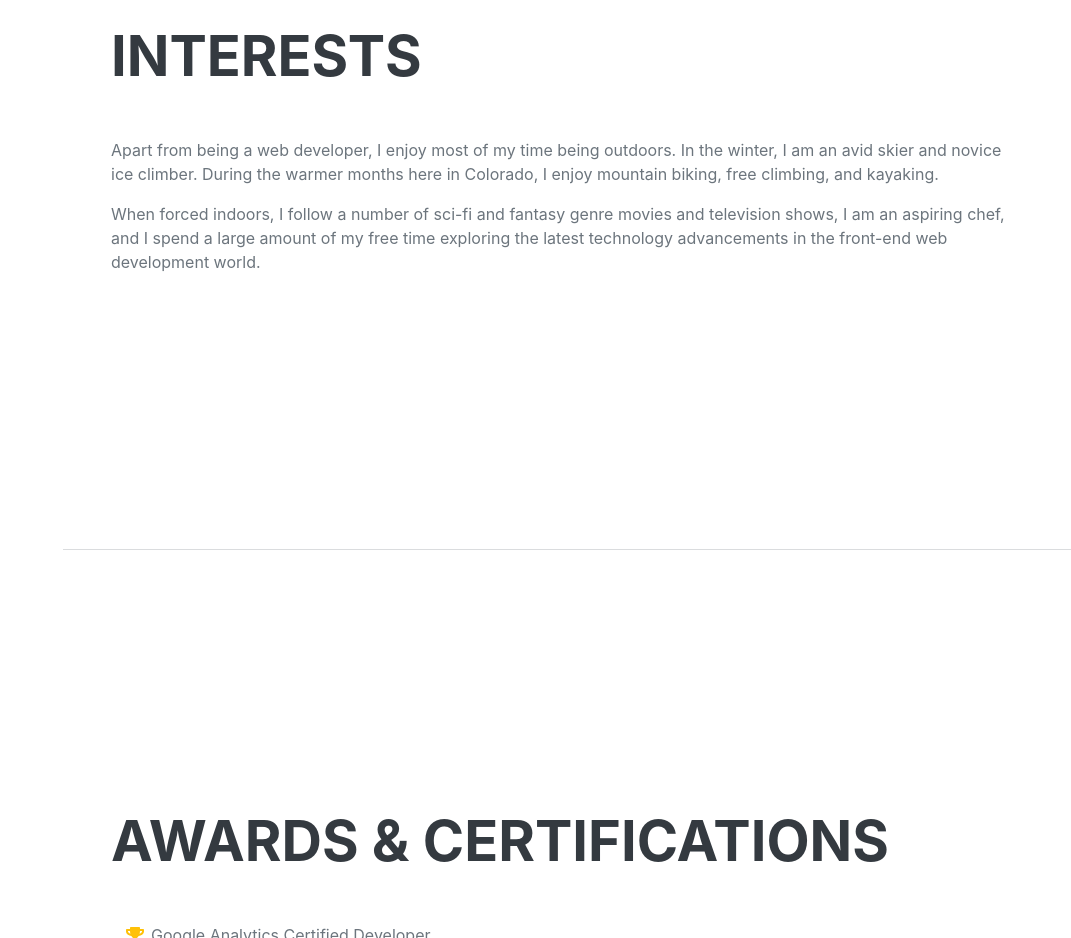
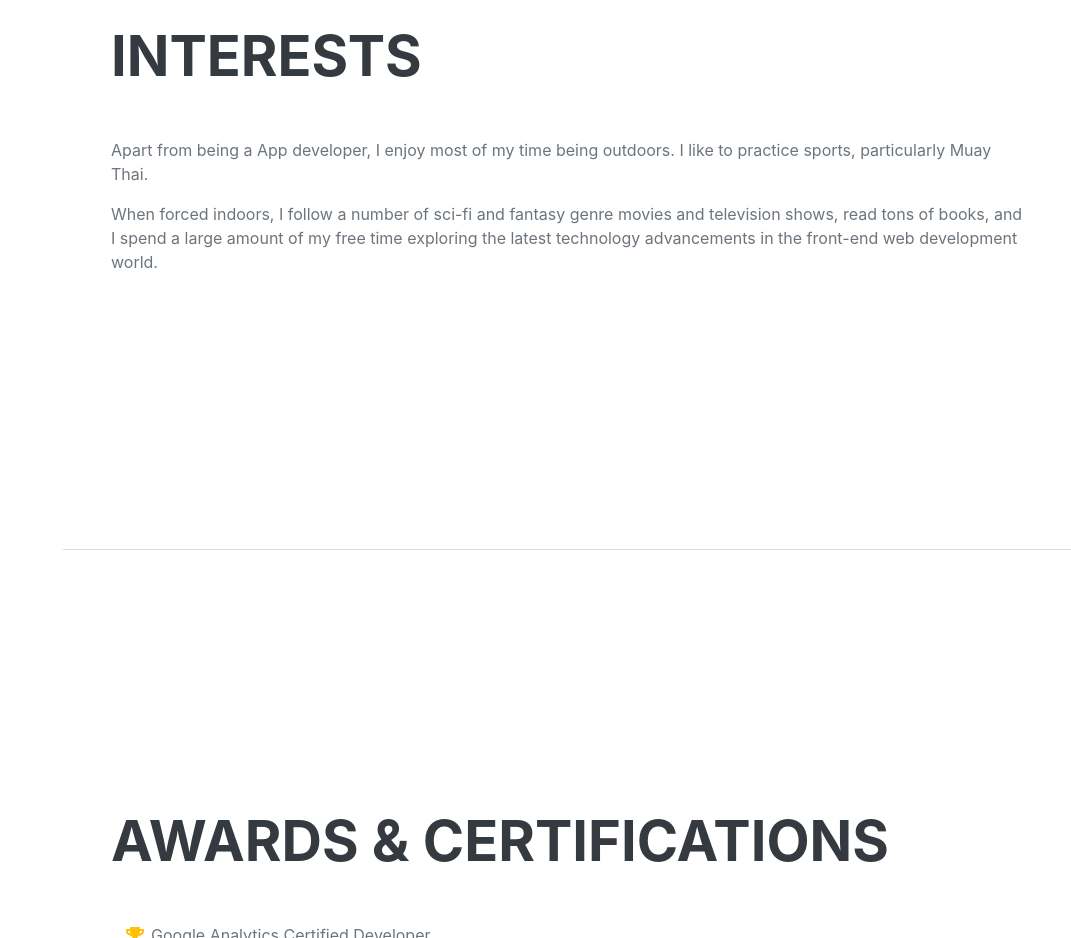
Before and after one commit to jaimb99/clase, a plain HTML site: page startbootstrap-resume-gh-pages/index.html in a window 1280 px wide. Shown: the part 3860-4798 px from the top of the page, without its empty margins (209-1280 px from the left). Drawn offline with nearby package versions, Linux system fonts and the light colour scheme; a web font is replaced by a local one.

Commit message:
fin interests

```diff
--- a/startbootstrap-resume-gh-pages/index.html
+++ b/startbootstrap-resume-gh-pages/index.html
@@ -174,6 +174,7 @@
                         Agile Development & Scrum
                     </li>
                 </ul>
+                <br>
                 <div class="subheading mb-3">Languajes</div>
                 <ul class="fa-ul mb-0">
                     <li>
@@ -189,11 +190,9 @@
         <section class="resume-section" id="interests">
             <div class="resume-section-content">
                 <h2 class="mb-5">Interests</h2>
-                <p>Apart from being a web developer, I enjoy most of my time being outdoors. In the winter, I am an avid
-                    skier and novice ice climber. During the warmer months here in Colorado, I enjoy mountain biking,
-                    free climbing, and kayaking.</p>
+                <p>Apart from being a App developer, I enjoy most of my time being outdoors. I like to practice sports, particularly Muay Thai.</p>
                 <p class="mb-0">When forced indoors, I follow a number of sci-fi and fantasy genre movies and television
-                    shows, I am an aspiring chef, and I spend a large amount of my free time exploring the latest
+                    shows, read tons of books, and I spend a large amount of my free time exploring the latest
                     technology advancements in the front-end web development world.</p>
             </div>
         </section>
```
